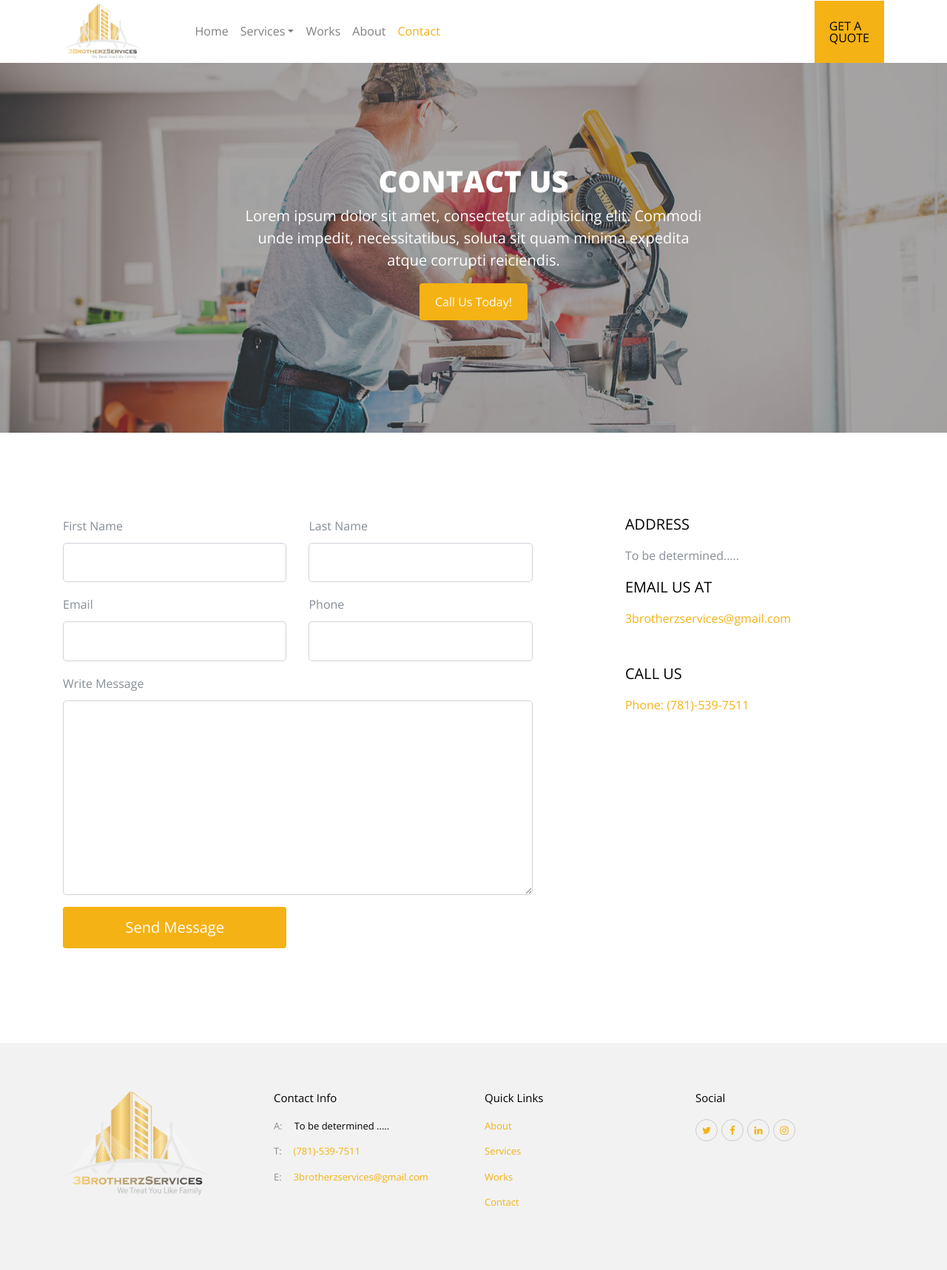
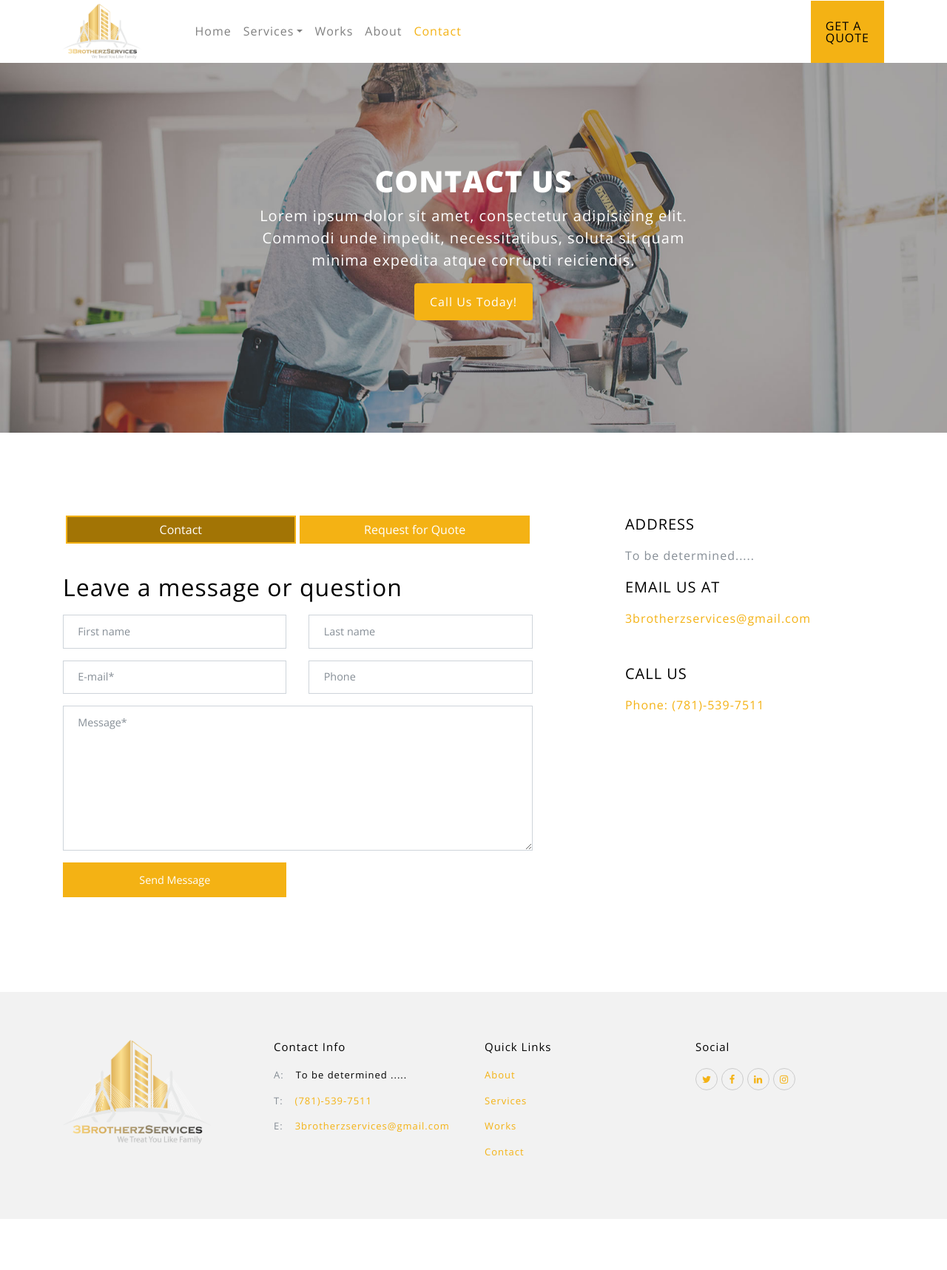
Before and after one commit to jimmytran16/3brotherzservices, a Flask app: page /contact/ in a window 1280 px wide. Shown: the whole page at 74% size. After the commit the page ends 1648 px from the top, so only its background shows below. Run offline with Flask 2, Linux system fonts and the light colour scheme; some libraries are stand-ins or nearby versions.

Commit message:
finished contacts merge

```diff
--- a/app.py
+++ b/app.py
@@ -22,14 +22,13 @@ def landing_page():
 def get_your_quote():
     return render_template('main/get-quote.html')
 
-
 @app.route('/services/') #route to go to Services
 def go_to_services():
     return render_template("main/services.html")
 
 @app.route('/contact/') #route to go to contacts page
 def go_to_contacts():
-    return render_template("main/contact.html")
+    return render_template("main/contact.html",success=request.args.get('success'),fail=request.args.get('fail'))
 
 @app.route('/aboutus/') #route to go to contacts page
 def go_to_about_us():
@@ -39,7 +38,7 @@ def go_to_about_us():
 def go_to_our_work():
     return render_template("main/works.html")
 
-@app.route('/submit-contact-form/',methods=['POST'])
+@app.route('/submit-contact-form/',methods=['POST']) #submit contact's form handler
 def submit_contact_form():
     if request.method == 'POST':
         #get data from the form's field
@@ -53,13 +52,14 @@ def submit_contact_form():
         try:
             send_out_mail(sender_email,password,company_email,_name,_email,_phone,_message,version=2)
         except Exception as error:
-            print(error);return render_template('main/contact.html',fail="Failed to send message! Please contact us by calling (781)-539-7511")
-        return render_template('main/contact.html',success="Successfully sent! We will get back to you soon!")
+            print(error);return redirect(url_for('go_to_contacts',fail='Failed to send message! Please contact us by calling (781)-539-7511'))
+        # return render_template('main/contact.html',success="Successfully sent! We will get back to you soon!")
+        return redirect(url_for('go_to_contacts',success='Successfully sent! We will get back to you soon!'))
     elif request.method == 'GET':
         return jsonify({"Error":"GET method not allowed!"})
 
-@app.route('/submit-quote/',methods=['POST']) #get the data from the form and send out the email
-def submit_your_quote():
+@app.route('/submit-quote/',methods=['POST']) #submit quote's handler
+def submit_your_quote():#get the data from the form and send out the email
     if request.method == "POST":
         #data from the form
         print(request.form)
@@ -67,7 +67,8 @@ def submit_your_quote():
         _lastname = request.form['last_name']
         _email = request.form['email']
         _phone = request.form['phone']
-        _message = request.form['message_info']
+        _message = request.form['message']
+        _location = request.form['city_state']
         #concat name
         _name = '{} {}'.format(_firstname,_lastname)
         #email crudentials for smtp
@@ -75,13 +76,13 @@ def submit_your_quote():
         company_email = os.environ.get('RECIEPIENT')
         password = os.environ.get('PASSWORD')
         try: #pass the clients crudentials into the func send_out_email()
-            send_out_mail(sender_email,password,company_email,_name,_email,_phone,_message,version=1)
+            send_out_mail(sender_email,password,company_email,_name,_email,_phone,_message,version=1,_location=_location)
             success = 'Successfully Sent!  We will give you a phone call!'
         except Exception as error:
             fail = 'Error sending the message!'
             print(error)
-            return render_template('main/get-quote.html',fail=fail)
-        return render_template('main/get-quote.html',success=success)
+            return redirect(url_for('go_to_contacts',fail='Failed to submit! Please contact us by calling (781)-539-7511'))
+        return redirect(url_for('go_to_contacts',success='Successfully sent! We will get back to you soon!'))
     elif request.method == "GET":
         return jsonify({"Error":"GET method not allowed!"})
 
--- a/templates/layout/base.html
+++ b/templates/layout/base.html
@@ -32,6 +32,10 @@
         height: auto;
         padding-bottom: 36px;
       }
+      body{
+        font-family: 'Open Sans',sans-serif;
+        letter-spacing: 1px;
+      }
     </style>
 
   </head>
@@ -50,7 +54,7 @@
             </ul>
             <ul class="navbar-nav ml-auto cta-btn">
               <li class="nav-item">
-                <a class="nav-link" href="/get-your-quote">
+                <a class="nav-link" href="/contact/">
                   Get A <br> Quote
                 </a>
               </li>
--- a/templates/main/about.html
+++ b/templates/main/about.html
@@ -7,8 +7,8 @@
 <li class="nav-item dropdown">
   <a class="nav-link dropdown-toggle" href="/services/" id="dropdown04" data-toggle="dropdown" aria-haspopup="true" aria-expanded="false">Services</a>
   <div class="dropdown-menu" aria-labelledby="dropdown04">
-    <a class="dropdown-item" href="/services/">Cleaning</a>
-    <a class="dropdown-item" href="/services/">Decking</a>
+    <a class="dropdown-item" href="/services/">Carpentry</a>
+    <a class="dropdown-item" href="/services/">Flooring</a>
     <a class="dropdown-item" href="/services/">Painting</a>
   </div>
 </li>
--- a/templates/main/contact.html
+++ b/templates/main/contact.html
@@ -2,16 +2,43 @@
 {% block title %}Contact Us{% endblock %}
 {% block css %}
 <style>
-  @media screen and (max-width:992px){
-    .section{
-      padding:4em 0;
+  @media screen and (max-width:992px) {
+    .section {
+      padding: 4em 0;
     }
   }
-  @media screen and (max-width:768px){
-    .section{
-      padding:2em 0;
+
+  @media screen and (max-width:768px) {
+    .section {
+      padding: 2em 0;
     }
   }
+
+  .form-caption {
+    padding-bottom: 10px;
+  }
+
+  input {
+    border-radius: 0 !important;
+    font-size: 0.90rem !important;
+  }
+
+  textarea {
+    border-radius: 0 !important;
+    font-size: 0.90rem !important;
+  }
+  .options-container{
+    text-align: center;
+  }
+  .option-btn{
+    border-radius: 0!important;
+    width:49%!important;
+    padding:5px;
+  }
+  .options-container{
+    margin-bottom: 40px;
+  }
+
 </style>
 {% endblock %}
 {% block nav %}
@@ -21,8 +48,8 @@
 <li class="nav-item dropdown">
   <a class="nav-link dropdown-toggle" href="/services/" id="dropdown04" data-toggle="dropdown" aria-haspopup="true" aria-expanded="false">Services</a>
   <div class="dropdown-menu" aria-labelledby="dropdown04">
-    <a class="dropdown-item" href="/services/">Cleaning</a>
-    <a class="dropdown-item" href="/services/">Decking</a>
+    <a class="dropdown-item" href="/services/">Carpentry</a>
+    <a class="dropdown-item" href="/services/">Flooring</a>
     <a class="dropdown-item" href="/services/">Painting</a>
   </div>
 </li>
@@ -59,46 +86,103 @@
   <div class="container">
     <div class="row">
       <div class="col-md-7">
-            <form action="/submit-contact-form/" method="POST">
+        <div class="options-container">
+          <!-- <div class="row">
+                <div class="col-md-6 form-group">
+                  <input type="submit" value="Send Message" class="btn btn-primary btn-lg btn-block">
+                </div>
+                <div class="col-md-6 form-group">
+                  <input type="submit" value="Send Message" class="btn btn-primary btn-lg btn-block">
+                </div>
+              </div> -->
+          <!-- <div class="btn-group" role="group" aria-label="Basic example">
+            <button type="button" class="btn btn-secondary">Left</button>
+            <button type="button" class="btn btn-secondary">Right</button>
+          </div> -->
+          <button id="contact-btn" onclick="showContactForm();" class="option-btn btn btn-primary" type="button" name="button">Contact</button>
+          <button id="quote-btn" onclick="showQuoteForm();" class="option-btn btn btn-primary" type="button" name="button">Request for Quote</button>
+        </div>
+        <form id="contact-form" action="/submit-contact-form/" method="POST">
+          <h2 class="form-caption">Leave a message or question</h2>
           {% if success %}
           <div style="margin: 20px 0px;">
-                <span style="color:#83bb83; padding:10px 0px">{{ success }}</span>
+            <span style="font-size: 14px;color:#83bb83; padding:10px 0px">{{ success }}</span>
           </div>
           {% endif %}
           {% if fail %}
           <div style="margin: 20px 0px;">
-                <span style="color:red; padding:10px 0px">{{ fail }}</span>
+            <span style="font-size: 14px;color:red; padding:10px 0px">{{ fail }}</span>
           </div>
           {% endif %}
           <div class="row">
             <div class="col-md-6 form-group">
-                  <label for="fname">First Name</label>
-                  <input type="text" class="form-control form-control-lg" name="first_name" id="fname" required>
+              <input placeholder="First name" type="text" class="form-control form-control-lg" name="first_name" id="fname" required>
             </div>
             <div class="col-md-6 form-group">
-                  <label for="lname">Last Name</label>
-                  <input type="text" name="last_name" class="form-control form-control-lg" id="lname" required>
+              <input placeholder="Last name" type="text" name="last_name" class="form-control form-control-lg" id="lname" required>
             </div>
           </div>
           <div class="row">
             <div class="col-md-6 form-group">
-                  <label for="email">Email</label>
-                  <input type="email" id="email" name="email" class="form-control form-control-lg" required>
+              <input type="email" id="email" name="email" placeholder="E-mail*" class="form-control form-control-lg" required>
             </div>
             <div class="col-md-6 form-group">
-                  <label for="email">Phone</label>
-                  <input type="text" id="email" name="phone" class="form-control form-control-lg" required>
+              <input type="text" id="email" placeholder="Phone" name="phone" class="form-control form-control-lg" required>
             </div>
           </div>
           <div class="row">
             <div class="col-md-12 form-group">
-                  <label for="message">Write Message</label>
-                  <textarea name="message" id="message" class="form-control form-control-lg" cols="30" rows="8" required></textarea>
+              <textarea placeholder="Message*" name="message" id="message" class="form-control form-control-lg" cols="30" rows="8" required></textarea>
             </div>
           </div>
           <div class="row">
             <div class="col-md-6 form-group">
               <input type="submit" value="Send Message" class="btn btn-primary btn-lg btn-block">
+            </div>
+          </div>
+        </form>
+
+        <form id="quote-form" action="/submit-quote/" method="POST">
+          <h2 class="form-caption">Request A Quote!</h2>
+          {% if success %}
+          <div style="margin: 20px 0px;">
+            <span style="font-size: 14px;color:#83bb83; padding:10px 0px">{{ success }}</span>
+          </div>
+          {% endif %}
+          {% if fail %}
+          <div style="margin: 20px 0px;">
+            <span style="font-size: 14px;color:red; padding:10px 0px">{{ fail }}</span>
+          </div>
+          {% endif %}
+          <div class="row">
+            <div class="col-md-6 form-group">
+              <input placeholder="First name" type="text" class="form-control form-control-lg" name="first_name" id="fname" required>
+            </div>
+            <div class="col-md-6 form-group">
+              <input placeholder="Last name" type="text" name="last_name" class="form-control form-control-lg" id="lname" required>
+            </div>
+          </div>
+          <div class="row">
+            <div class="col-md-6 form-group">
+              <input type="email" id="email" name="email" placeholder="E-mail*" class="form-control form-control-lg" required>
+            </div>
+            <div class="col-md-6 form-group">
+              <input type="text" id="email" placeholder="Phone" name="phone" class="form-control form-control-lg" required>
+            </div>
+          </div>
+          <div class="row">
+            <div class="col-md-12 form-group">
+              <input type="text" placeholder="City, State" name="city_state" class="form-control form-control-lg" required>
+            </div>
+          </div>
+          <div class="row">
+            <div class="col-md-12 form-group">
+              <textarea placeholder="Project Details*" name="message" id="message" class="form-control form-control-lg" cols="30" rows="8" required></textarea>
+            </div>
+          </div>
+          <div class="row">
+            <div class="col-md-6 form-group">
+              <input type="submit" value="Submit Request" class="btn btn-primary btn-lg btn-block">
             </div>
           </div>
         </form>
@@ -118,4 +202,27 @@
     </div>
   </div>
 </section>
+<script type="text/javascript">
+
+  var quote_form = document.getElementById('quote-form');
+  var contact_form = document.getElementById('contact-form');
+  var contact_btn = document.getElementById('contact-btn');
+  var quote_btn = document.getElementById('quote-btn');
+  quote_form.hidden = true; //hide the quotes form first
+  contact_btn.style.backgroundColor = '#a27405';
+
+  function showQuoteForm() { //function to show quote form
+    quote_form.hidden = false;
+    contact_form.hidden = true;
+    contact_btn.style.backgroundColor = '#f4b214';
+    quote_btn.style.backgroundColor = '#a27405'
+  }
+
+  function showContactForm() { //function to show contact form
+    quote_form.hidden = true;
+    contact_form.hidden = false;
+    contact_btn.style.backgroundColor = '#a27405';
+    quote_btn.style.backgroundColor = '#f4b214'
+  }
+</script>
 {% endblock %}
--- a/templates/main/get-quote.html
+++ b/templates/main/get-quote.html
@@ -21,8 +21,8 @@
 <li class="nav-item dropdown">
   <a class="nav-link dropdown-toggle" href="/services/" id="dropdown04" data-toggle="dropdown" aria-haspopup="true" aria-expanded="false">Services</a>
   <div class="dropdown-menu" aria-labelledby="dropdown04">
-    <a class="dropdown-item" href="/services/">Cleaning</a>
-    <a class="dropdown-item" href="/services/">Decking</a>
+    <a class="dropdown-item" href="/services/">Carpentry</a>
+    <a class="dropdown-item" href="/services/">Flooring</a>
     <a class="dropdown-item" href="/services/">Painting</a>
   </div>
 </li>
--- a/templates/main/services.html
+++ b/templates/main/services.html
@@ -6,8 +6,8 @@
 <li class="nav-item dropdown">
   <a class="nav-link active dropdown-toggle" href="/services/" id="dropdown04" data-toggle="dropdown" aria-haspopup="true" aria-expanded="false">Services</a>
   <div class="dropdown-menu" aria-labelledby="dropdown04">
-    <a class="dropdown-item" href="/services/">Cleaning</a>
-    <a class="dropdown-item" href="/services/">Decking</a>
+    <a class="dropdown-item" href="/services/">Carpentry</a>
+    <a class="dropdown-item" href="/services/">Flooring</a>
     <a class="dropdown-item" href="/services/">Painting</a>
   </div>
 </li>
```
Also changed, not shown: emailutil/sendemail.py (+6 -4 lines), templates/main/index.html (+6 -6 lines), templates/main/news.html (deleted, +0 -318 lines), templates/main/works.html (+8 -5 lines), 1 other file. Lines whose indentation alone changed are shown as unchanged.
